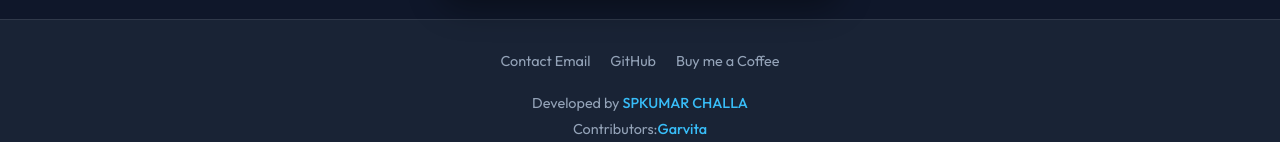
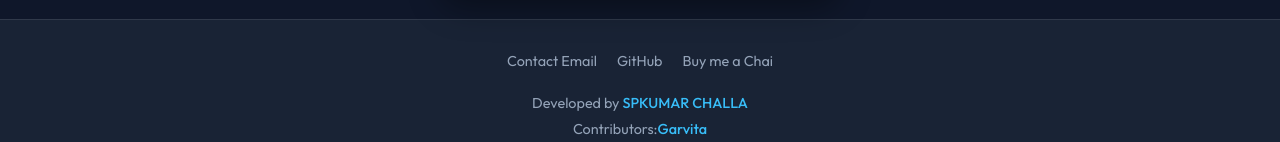
Before and after one commit to spkchalla/MenU, a React (Vite) app in the folder frontend/: page /register in a window 1280 px wide. Shown: the part 753-895 px from the top of the page. Built offline with nearby package versions, Linux system fonts and the light colour scheme; no server answers.

Commit message:
Update footer link text from 'Coffee' to 'Chai'

```diff
--- a/frontend/src/components/Footer.jsx
+++ b/frontend/src/components/Footer.jsx
@@ -12,7 +12,7 @@
         <div className="footer-links">
           <a href="mailto:cspk1694@protonmail.com" className="footer-link">Contact Email</a>
           <a href="https://github.com/spkchalla/MenU" target="_blank" rel="noopener noreferrer" className="footer-link">GitHub</a>
-          <a href="https://buymeachai.ezee.li/spkumar_buymeachai" target="_blank" rel="noopener noreferrer" className="footer-link">Buy me a Coffee</a>
+          <a href="https://buymeachai.ezee.li/spkumar_buymeachai" target="_blank" rel="noopener noreferrer" className="footer-link">Buy me a Chai</a>
         </div>
 
         <div className="footer-info">
```
